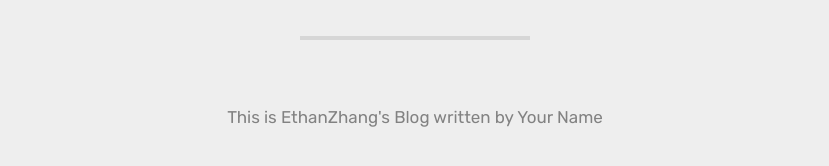
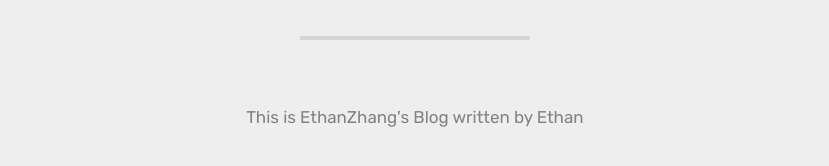
Before and after one commit to EthanZhangCN/EthanZhangCN.github.io, a Jekyll site: the page built from index.html, in a window 1280 px wide, cut to the strip 738-1358 px from the top of the page. Shown: the part 425-591 px from the top of the strip, without its empty margins (225-1054 px from the left). Built offline with Jekyll 4.4.1, drawn with Linux system fonts in a browser that asks for light colours; some web fonts are replaced; the list of posts is cut into pages by our own code.

Commit message:
set basic info

```diff
--- a/_config.yml
+++ b/_config.yml
@@ -27,15 +27,15 @@
 
 # Author info
 author:
-  fullname                  : Your Name
+  fullname                  : Ethan
   rss                       : true # generate RSS feed and show it's icon in header
-  mail                      : your@email.com # change to your e-mail address
-  twitter                   : twitter-user-name
-  github                    : github-user-name
-  youtube                   : youtube-user-name
-  stackoverflow             : stackoverflow-user-name
-  disqus                    : dactl # your disqus site name
-  google_analytics          : # 'UA-XXXXXXXX-X'
+  mail                      : ermzdy@gmail.com # change to your e-mail address
+  # twitter                   : twitter-user-name
+  github                    : EthanZhangCN
+  # youtube                   : youtube-user-name
+  # stackoverflow             : stackoverflow-user-name
+  # disqus                    : dactl # your disqus site name
+  # google_analytics          : # 'UA-XXXXXXXX-X'
   photo                     : "uploads/me2.png"
   photo2x                   : "uploads/me.png"
 
```
